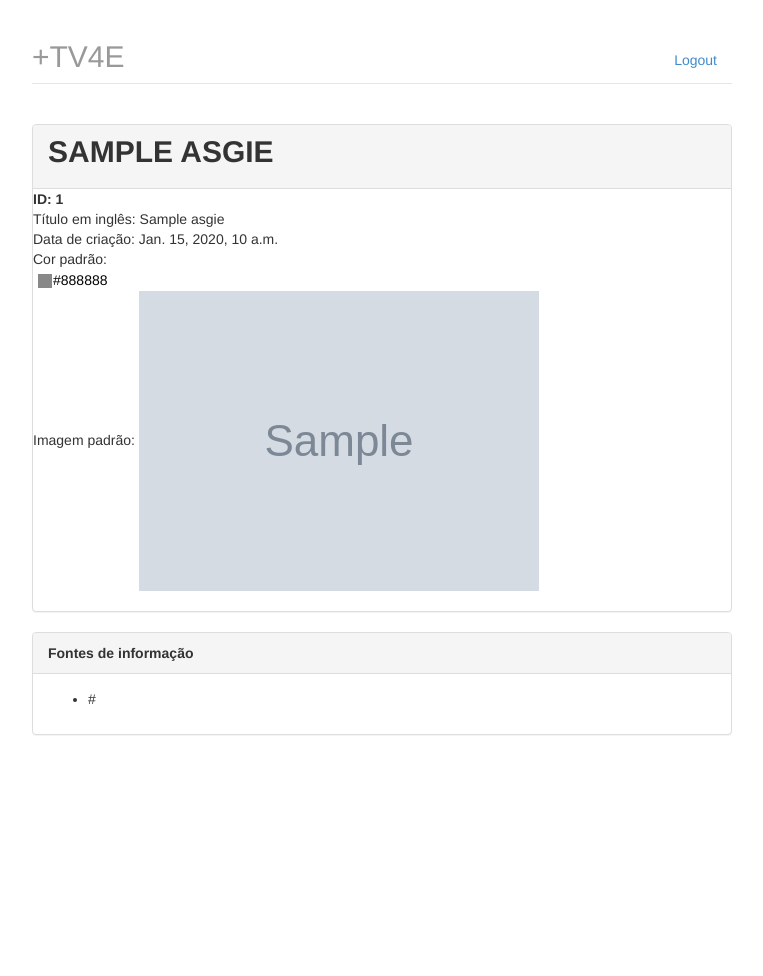
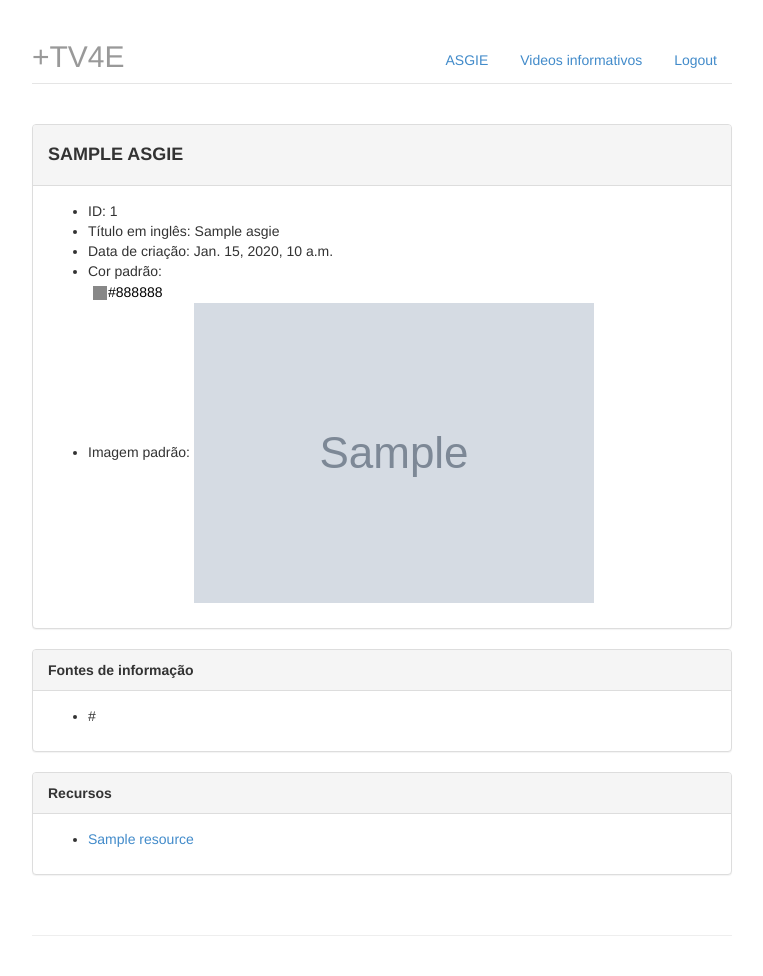
Before and after one commit to davidcampelo/tv4e-recommender, a Django app: template videos/templates/videos/asgie_detail.html in a window 1280 px wide. Shown: the whole page, without its empty margins (258-1021 px from the left). Before the commit the page ends 735 px from the top, so only its background shows below. Run offline with Django 3.2, Linux system fonts and the light colour scheme; the template is opened without the code that fills it: most values are stand-ins (such as "Sample title", 1, 10 or a date in 2020); grey boxes marked "Sample" are stand-in pictures; parts of the project's set-up code (start-up, migrations or seed data) failed here and were passed over.

Commit message:
Showing asgie details

```diff
--- a/tv4e/models.py
+++ b/tv4e/models.py
@@ -13,7 +13,6 @@ from django.db import models
 
 
 class Asgie(models.Model):
-    id = models.IntegerField(primary_key=True)  # AutoField?
     title = models.CharField(unique=True, max_length=250)
     title_pt = models.CharField(max_length=100)
     image = models.CharField(max_length=200)
@@ -29,6 +28,7 @@ class Asgie(models.Model):
     def __str__(self):
         return '[{}] {}'.format(self.id, self.title)
 
+# ALTER TABLE `asgie_av_resource` ADD `id` INT NOT NULL AUTO_INCREMENT PRIMARY KEY;
 class AsgieAvResource(models.Model):
     asgie = models.ForeignKey(Asgie)
     av_resource = models.ForeignKey('AvResources')
@@ -154,7 +154,6 @@ class Filters(models.Model):
 
 
 class InformationSources(models.Model):
-    id = models.IntegerField(primary_key=True)  # AutoField?
     url = models.CharField(unique=True, max_length=500)
     news_container = models.CharField(max_length=500)
     news_link = models.CharField(max_length=500)
@@ -162,7 +161,7 @@ class InformationSources(models.Model):
     content_title = models.CharField(max_length=500)
     content_description = models.CharField(max_length=500)
     html_exception = models.CharField(max_length=1000, blank=True)
-    asgie = models.ForeignKey(Asgie)
+    asgie = models.ForeignKey(Asgie, related_name="information_sources")
     city = models.ForeignKey(Cities, blank=True, null=True)
     deleted_at = models.DateTimeField(blank=True, null=True)
     created_at = models.DateTimeField(blank=True, null=True)
--- a/videos/templates/videos/asgie_detail.html
+++ b/videos/templates/videos/asgie_detail.html
@@ -30,30 +30,49 @@
     <div class="col-lg-12">
         <div class="panel panel-default">
             <div class="panel-heading">
-                <h2 style="margin-top:0"><strong>{{asgie.title_pt | upper}}</strong></h2>
+                <h4><strong>{{asgie.title_pt | upper}}</strong></h4>
             </div>
-            <address>
-              <strong>ID: {{asgie.id}}</strong><br>
-              Título em inglês: {{asgie.title}}<br>
-              Data de criação: {{asgie.created_at}}<br>
-              Cor padrão:
-              <div class="input-color">
-                <input type="text" value="{{asgie.color}}" readonly="readonly"/>
-                <div class="color-box" style="background-color: {{asgie.color}};"></div>
+            <div class="panel-body">
+                <ul>
+                    <li>ID: {{asgie.id}}</li>
+                    <li>Título em inglês: {{asgie.title}}</li>
+                    <li>Data de criação: {{asgie.created_at}}</li>
+                    <li>Cor padrão:
+                    <div class="input-color">
+                        <input type="text" value="{{asgie.color}}" readonly="readonly"/>
+                        <div class="color-box" style="background-color: {{asgie.color}};"></div>
+                    </div></li>
+                    <li>Imagem padrão: <img src="{{asgie.image}}"></li>
+                </ul>
             </div>
-            Imagem padrão: <img src="{{asgie.image}}">
         </div>
 
-
         <div class="panel panel-default">
-            {% if information_sources %}
+            {% if asgie.information_sources.count %}
                 <div class="panel-heading">
                     <strong>Fontes de informação</strong>
                 </div>
                 <div class="panel-body">
                     <ul>
-                        {% for information_source in information_sources %}
+                        {% for information_source in asgie.information_sources.all %}
                         <li>{{information_source.url}}</li>
+                        {% endfor %}
+                    </ul>
+                </div>
+            {% else %}
+               <p>Nenhuma fonte de informação encontrada</p>
+            {% endif %}
+        </div>
+
+        <div class="panel panel-default">
+            {% if resources %}
+                <div class="panel-heading">
+                    <strong>Recursos</strong>
+                </div>
+                <div class="panel-body">
+                    <ul>
+                        {% for resource in resources %}
+                        <li><a href="{{resource}}">{{resource}}</a> </li>
                         {% endfor %}
                     </ul>
                 </div>
--- a/videos/templates/videos/base.html
+++ b/videos/templates/videos/base.html
@@ -14,6 +14,8 @@
       <div class="header">
         <ul class="nav nav-pills pull-right">
 
+          <li class=""><a href="{% url 'asgie_index' %}">ASGIE</a></li>
+          <li class=""><a href="{% url 'video_index' %}">Videos informativos</a></li>
           <li class=""><a href="{% url 'index' %}">Logout</a></li>
         </ul>
         <h2 class="text-muted">+TV4E</h2>
@@ -23,6 +25,7 @@
          {% block body %}
          {% endblock %}
       </div>
+    <hr>
     </div>
   </body>
 </html>
--- a/videos/urls.py
+++ b/videos/urls.py
@@ -5,8 +5,10 @@ from . import views
 urlpatterns = [
     # ex: /videos/
     url(r'^$', views.index, name='index'),
-    # ex: /videos/5/
-    url(r'^(?P<video_id>[0-9]+)/$', views.video_detail, name='video_detail'),
-	# ex: /videos/genre/5/
+    # ex: /videos/
+    url(r'^/', views.index, name='video_index'),
+	# ex: /videos/asgie/
+	url(r'^asgie/$', views.asgie_index, name='asgie_index'),
+	# ex: /videos/asgie/5/
 	url(r'^asgie/(?P<asgie_id>[0-9]+)/$', views.asgie_detail, name='asgie_detail'),
 ]
```
Also changed, not shown: videos/views.py (+8 -5 lines), videos/templates/videos/asgie_index.html (renamed from videos/templates/videos/index.html).
